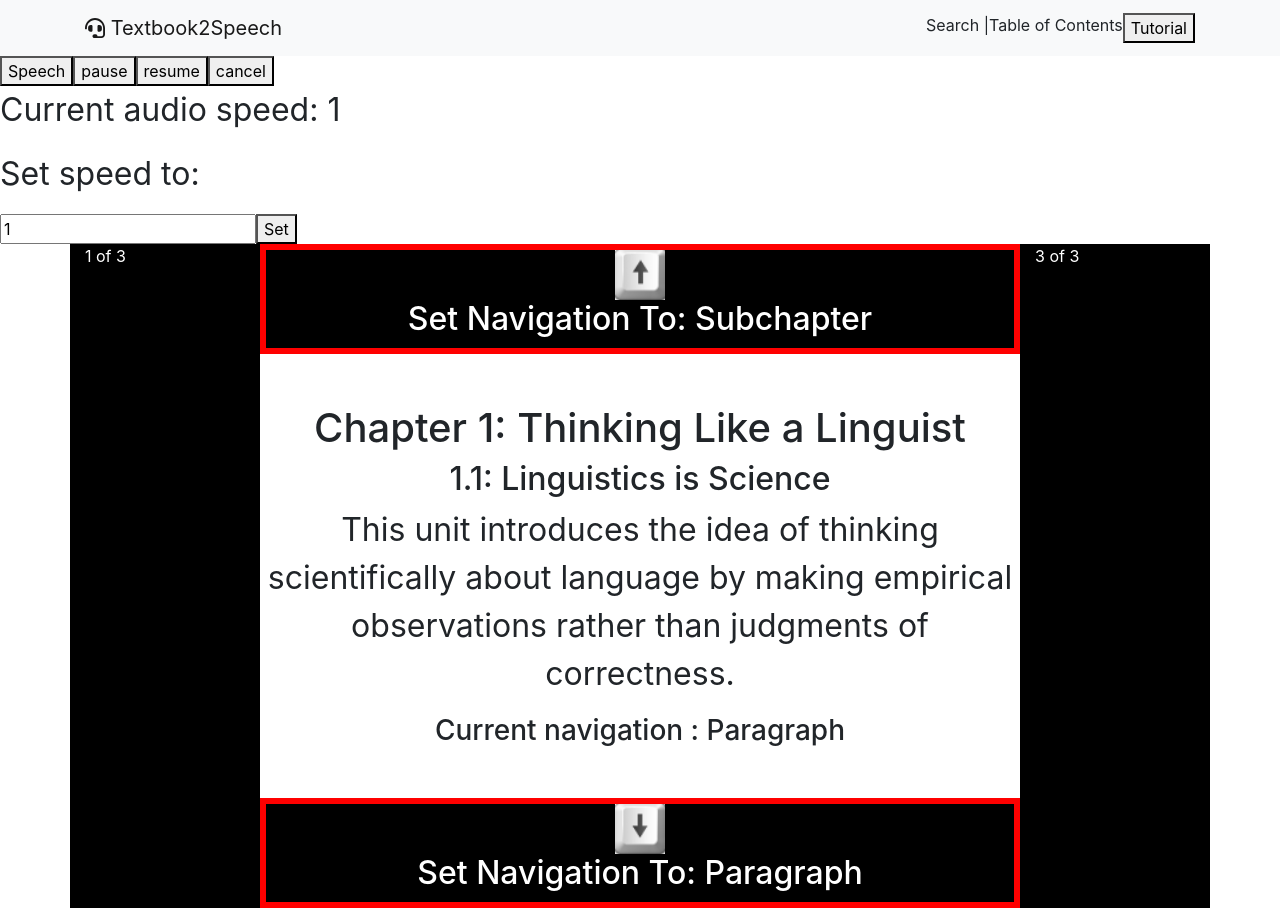
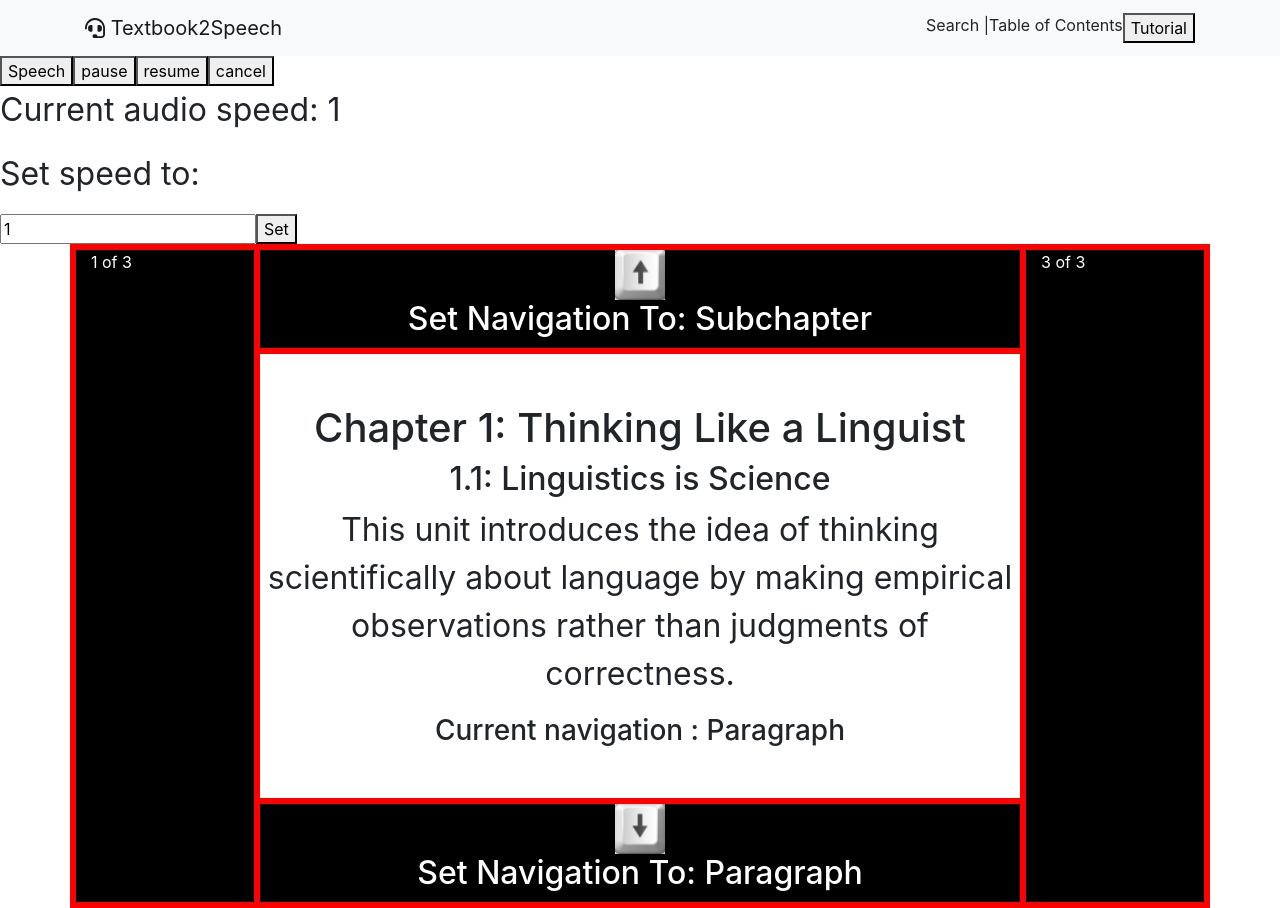
Before and after one commit to FrankSu1996/Textbook2Speech, a React (Create React App) app in the folder client/: page /dashboard in a window 1280 px wide. Built offline with nearby package versions, Linux system fonts and the light colour scheme; the HTML template or start-up script is replaced by a standard one.

Commit message:
fixed border stuff

```diff
--- a/client/src/components/dashboard/dashboard.jsx
+++ b/client/src/components/dashboard/dashboard.jsx
@@ -488,7 +488,7 @@ class Dashboard extends Component {
       previousNavigation = 'Paragraph';
     }
 
-    const middleColStyle = {
+    const ColStyle = {
       paddingLeft: 0,
       paddingRight: 0,
     };
@@ -522,7 +522,7 @@ class Dashboard extends Component {
         <Container>
           <Row>
             <Col className={styles.LeftArrowDiv}>1 of 3</Col>
-            <Col xs={8} style={middleColStyle}>
+            <Col xs={8} style={ColStyle}>
               {/* Div for the up arrow */}
               <div className={styles.UpArrowDiv} style={upArrowBoxColor}>
                 <img src={upArrow} alt="UpArrow" width="50" height="50" />
@@ -541,7 +541,6 @@ class Dashboard extends Component {
                   <Tutorial closePopup={this.toggleTutorial.bind(this)} />
                 ) : null}
               </div>
-              <div className={styles.RightArrowDiv}></div>
 
               {/* Div for the down arrow */}
               <div className={styles.DownArrowDiv} style={downArrowBoxColor}>
--- a/client/src/components/dashboard/dashboard.module.css
+++ b/client/src/components/dashboard/dashboard.module.css
@@ -1,30 +1,34 @@
 .UpArrowDiv {
-  width: 100%;
   margin: auto;
   height: 110px;
   color: white;
   margin-bottom: 50px;
   text-align: center;
   border: 6px solid red;
+  border-right: 3px;
+  border-left: 3px;
 }
 
 .DownArrowDiv {
-  width: 100%;
   margin: auto;
   height: 110px;
   color: white;
   text-align: center;
   margin-top: 50px;
   border: 6px solid red;
+  border-right: 3px;
+  border-left: 3px;
 }
 
 .LeftArrowDiv {
   background-color: black;
+  border: 6px solid red;
   color: white;
 }
 
 .RightArrowDiv {
   background-color: black;
+  border: 6px solid red;
   color: white;
 }
 
```
